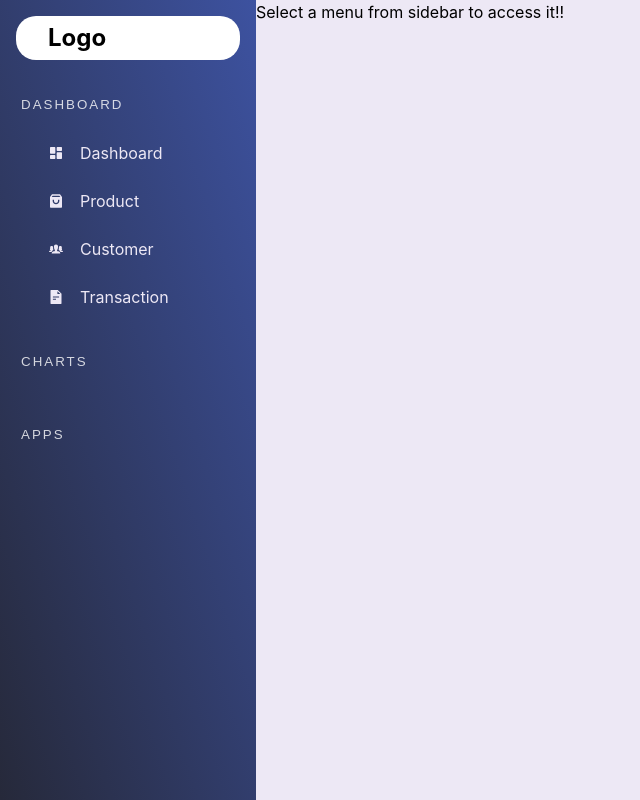
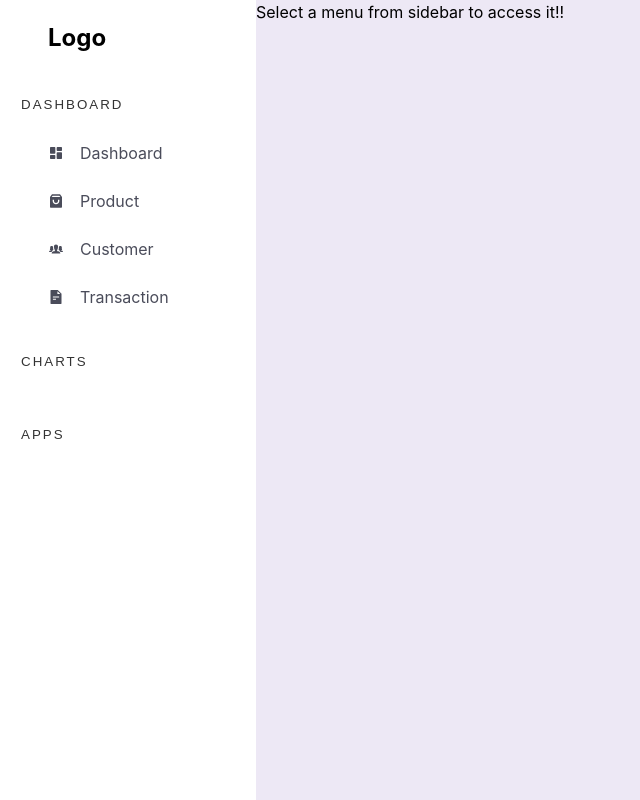
Before and after one commit to divy-03/vitXchange-ts, a React (Vite) app: page /admin in a window 1280 px wide. Both pictures are taken after a click on the button "DASHBOARD". Shown: the whole page, without its empty margins (0-640 px from the left). Built offline with nearby package versions, Linux system fonts and the light colour scheme.

Commit message:
gradient removed

```diff
--- a/src/components/AdminSidebar.tsx
+++ b/src/components/AdminSidebar.tsx
@@ -135,7 +135,7 @@ const Li = ({ url, location, Icon, text }: LiProps) => (
   >
     <Link
       to={url}
-      style={{ color: location.pathname.includes(url) ? "#3d52a0" : "#ede8f5" }}
+      style={{ color: location.pathname.includes(url) ? "#3d52a0" : "#26293ad5" }}
     >
       <Icon />
       {text}
--- a/src/styles/app.scss
+++ b/src/styles/app.scss
@@ -44,7 +44,8 @@
 aside {
   width: 20%;
   height: 100vh;
-  background: linear-gradient(to bottom left, $darkBlue, $darkest);
+  // background: linear-gradient(to bottom left, $darkBlue, $darkest);
+  background-color: white;
   z-index: 10;
   overflow-y: auto;
   padding: 1rem;
@@ -54,7 +55,7 @@ aside {
   }
 
   > h2 {
-    background-color: white;
+    // background-color: white;
     width: auto;
     padding: .25rem 2rem;
     border-radius: 20px;
@@ -69,7 +70,7 @@ aside {
       padding: 5px;
       margin: 1rem 0;
       cursor: pointer;
-      color: white;
+      // color: white;
       border: none;
       background-color: transparent;
     }
```
